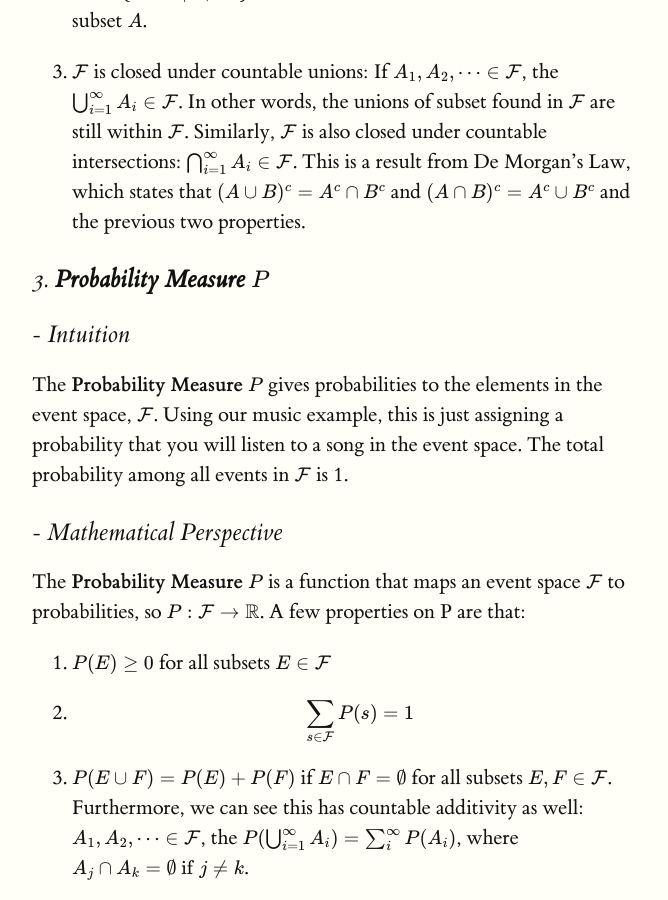
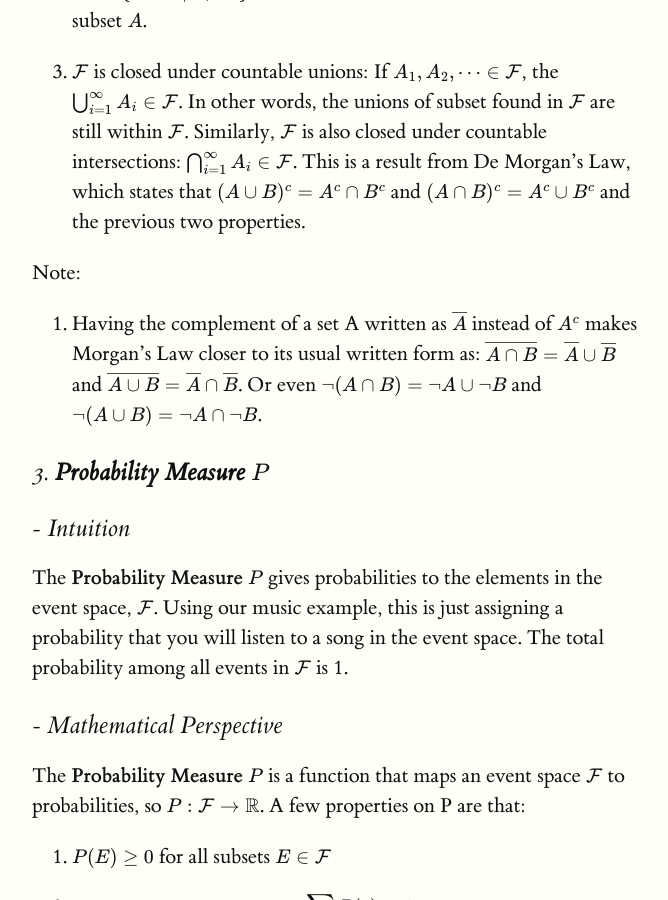
Before and after one commit to luisgc2116/luis_notes, a Jekyll site: the page built from published_notes/fundamental/intro_prob_spaces/index.md, in a window 1280 px wide and 900 px high, scrolled down 2121 px. Shown: the whole window, without its empty margins (128-796 px from the left). Built offline with Jekyll 4.4.1, drawn with Linux system fonts in a browser that asks for light colours; formulas are drawn with MathJax 3.

Commit message:
Update index.md

```diff
--- a/published_notes/fundamental/intro_prob_spaces/index.md
+++ b/published_notes/fundamental/intro_prob_spaces/index.md
@@ -33,6 +33,9 @@ We can think of the **event space** as a collection of subsets composed from the
 
 3. $$\mathcal{F}$$ is closed under countable unions: If $$A_1, A_2, \dots \in \mathcal{F}$$, the $$\bigcup_{i=1}^{\infty} A_i \in \mathcal{F}$$. In other words, the unions of subset found in $$\mathcal{F}$$ are still within $$\mathcal{F}$$. Similarly,  $$\mathcal{F}$$ is also closed under countable intersections:  $$\bigcap_{i=1}^{\infty} A_i \in \mathcal{F}$$. This is a result from De Morgan's Law, which states that $$(A \cup B)^c = A^c \cap B^c$$ and $$(A \cap B)^c = A^c \cup B^c$$ and the previous two properties.
 
+Note:
+1. Having the complement of a set A written as $$\overline{A}$$ instead of $$A^c$$ makes Morgan's Law closer to its usual written form as: $$\overline{A \cap B} = \overline{A} \cup \overline{B}$$ and $$\overline{A \cup B} = \overline{A} \cap \overline{B}$$. Or even $$\neg(A \cap B) = \neg A \cup \neg B$$ and $$\neg(A \cup B) = \neg A \cap \neg B$$.
+
 
 ### 3. **Probability Measure** $$P$$
 
```
